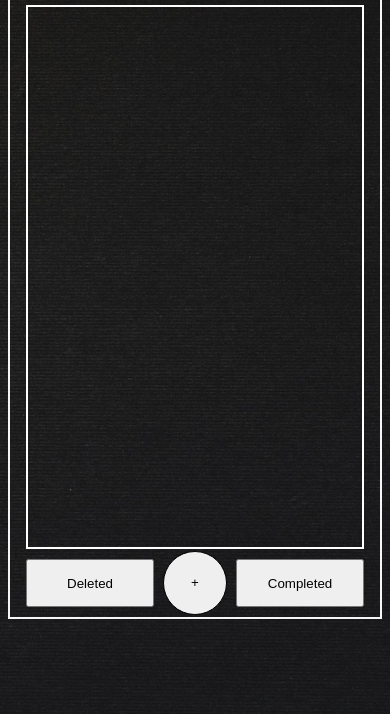
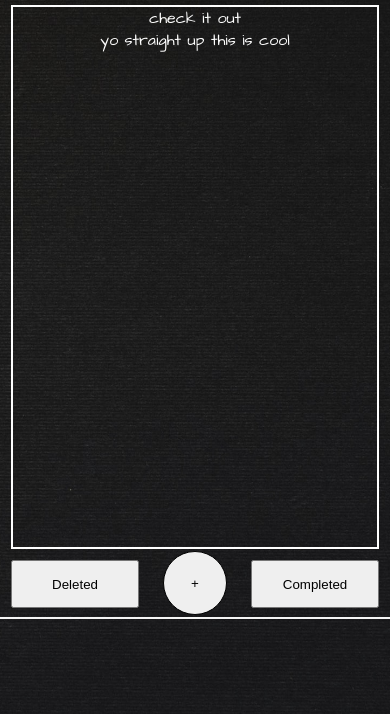
Before and after one commit to Andrew-Hinson/To-Do-App, a website built with webpack: page dist/index.html in a window 390 px wide. Shown: the part 130-844 px from the top of the page. Built offline with nearby package versions, Linux system fonts and the light colour scheme.

Commit message:
added transform method

```diff
--- /dev/null
+++ b/src/createtodo.js
@@ -0,0 +1,20 @@
+let i = 0
+const buttonEvent = () => {
+    const addToDo = document.querySelector('#addItem')
+    const flipCardInner = document.querySelector('.flip-card-inner')
+    addToDo.addEventListener('click', () => {
+      flipCardInner.classList.toggle('transform')
+    })
+}
+
+// const createToDoDiv = () => {
+//   const checkDiv = document.querySelector('#checkDiv')
+//   const listItem = document.createElement('div')
+//   listItem.setAttribute('class', 'todo')
+//   listItem.setAttribute('id', `${i}`)
+//   listItem.innerText = 'ITEM'
+//   checkDiv.appendChild(listItem)
+// }
+
+
+export { buttonEvent }
--- a/src/creation.js
+++ /dev/null
@@ -1,11 +0,0 @@
-export default class Todo {
-    //sets up object
-    constructor (title, description, checkbox) {
-        this.title = title;
-        this.description = description;
-        this.checkbox = checkbox;
-    }
-    readOut () {
-        console.log(`Your new ToDo: ${this.title} has been added`)
-    }
-}
--- a/src/index.js
+++ b/src/index.js
@@ -1,8 +1,8 @@
 import './style.css';
-import Todo from './creation';
 import { landing } from './landingModule.js';
-// import { setPic } from './pic.js'
+import { buttonEvent } from './createtodo.js';
 
 const content = document.querySelector('#content');
 
 content.appendChild(landing())
+buttonEvent()
--- a/src/landingModule.js
+++ b/src/landingModule.js
@@ -7,6 +7,18 @@ const landing = () => {
         const checkDiv = document.createElement('div')
         checkDiv.setAttribute('id', 'checkDiv')
         checkDiv.setAttribute('class', 'childDiv')
+        checkDiv.classList = 'childDiv flip-card'
+            const flipCardInner = document.createElement('div')
+            flipCardInner.classList = 'flip-card-inner'
+                const flipCardFront = document.createElement('div')
+                flipCardFront.classList = 'flip-card-front'
+                flipCardFront.innerText = 'check it out'
+            const flipCardBack = document.createElement('div')
+            flipCardBack.classList = 'flip-card-back'
+            flipCardBack.innerText = 'yo straight up this is cool'
+        flipCardInner.appendChild(flipCardFront)
+        flipCardInner.appendChild(flipCardBack)
+        checkDiv.appendChild(flipCardInner)
         return checkDiv;
     }
     const generateTitle = () => {
@@ -43,4 +55,9 @@ const landing = () => {
     mainDiv.appendChild(buttonContainer)
     return mainDiv;
 }
+
+
+
+
+
 export { landing }
--- a/src/style.css
+++ b/src/style.css
@@ -20,12 +20,20 @@ html {
     border: 2px solid #f5f5f5;
     margin: 10% auto;
 }
-.childDiv {
+/* .childDiv {
     border: 2px solid white;
     height: 540px;
     margin: 1rem 1rem 0rem 1rem;
     overflow: auto;
-    display: grid;
+    display: flex;
+    flex-direction: column;
+    color: white;
+} */
+.todo {
+  height: 80px;
+  border: 1px solid red;
+  font-size: 30px;
+  text-align: left;
 }
 h1 {
     text-align: center;
@@ -49,3 +57,30 @@ h1 {
   width: 4rem;
   margin: 0.5% 0%;
 }
+
+
+/* testing info */
+/* CARD STYLING */
+.flip-card {
+  background-color: transparent;
+  border: 2px solid white;
+  height: 540px;
+  width: 364px;
+  margin: 1rem 1rem 0rem 1rem;
+  overflow: auto;
+  display: flex;
+  flex-direction: column;
+  color: white;
+  perspective: 1000px;
+}
+.flip-card-inner {
+  position: relative;
+  width: 100%;
+  height: 100%;
+  text-align: center;
+  transition: transform 0.8s;
+  transform-style: preserve-3d;
+}
+.transform {
+  transform: rotateY(180deg);
+}
```
Also changed, not shown: dist/bundle.js, dist/index.html.
